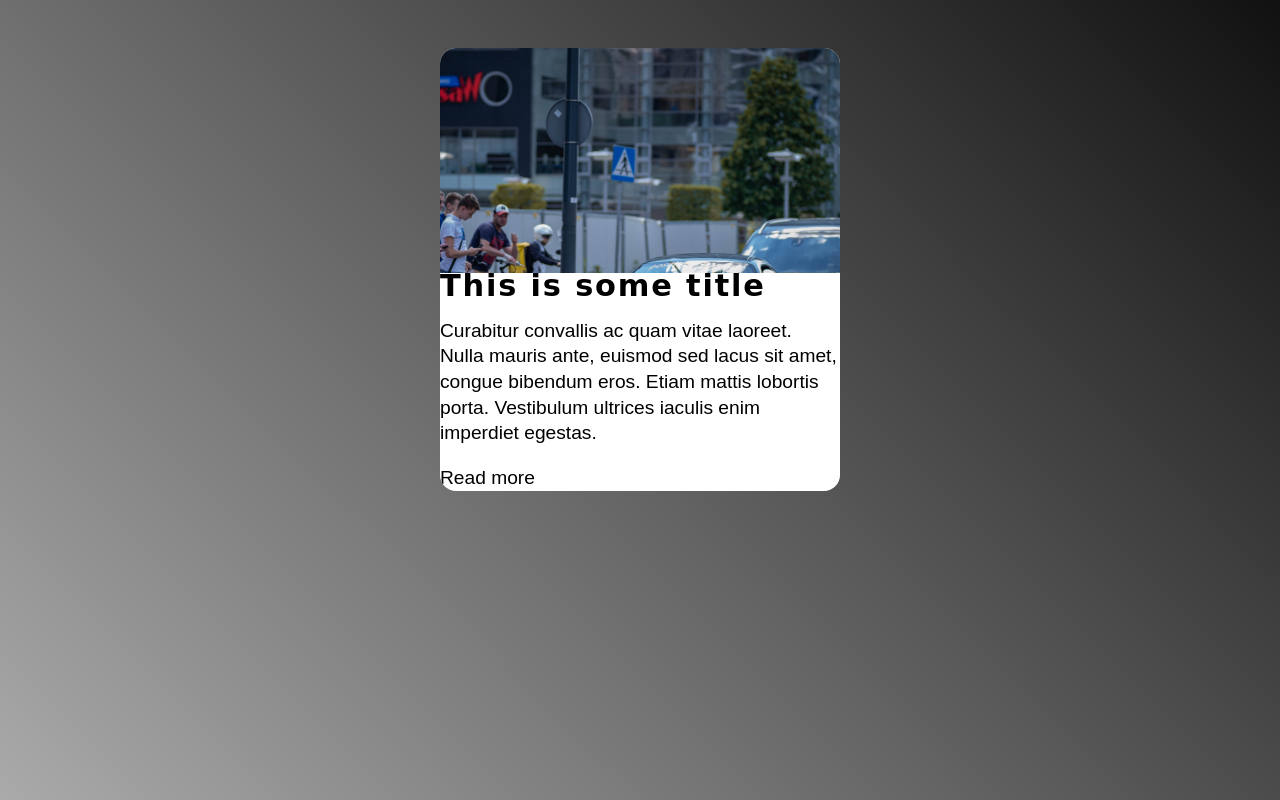
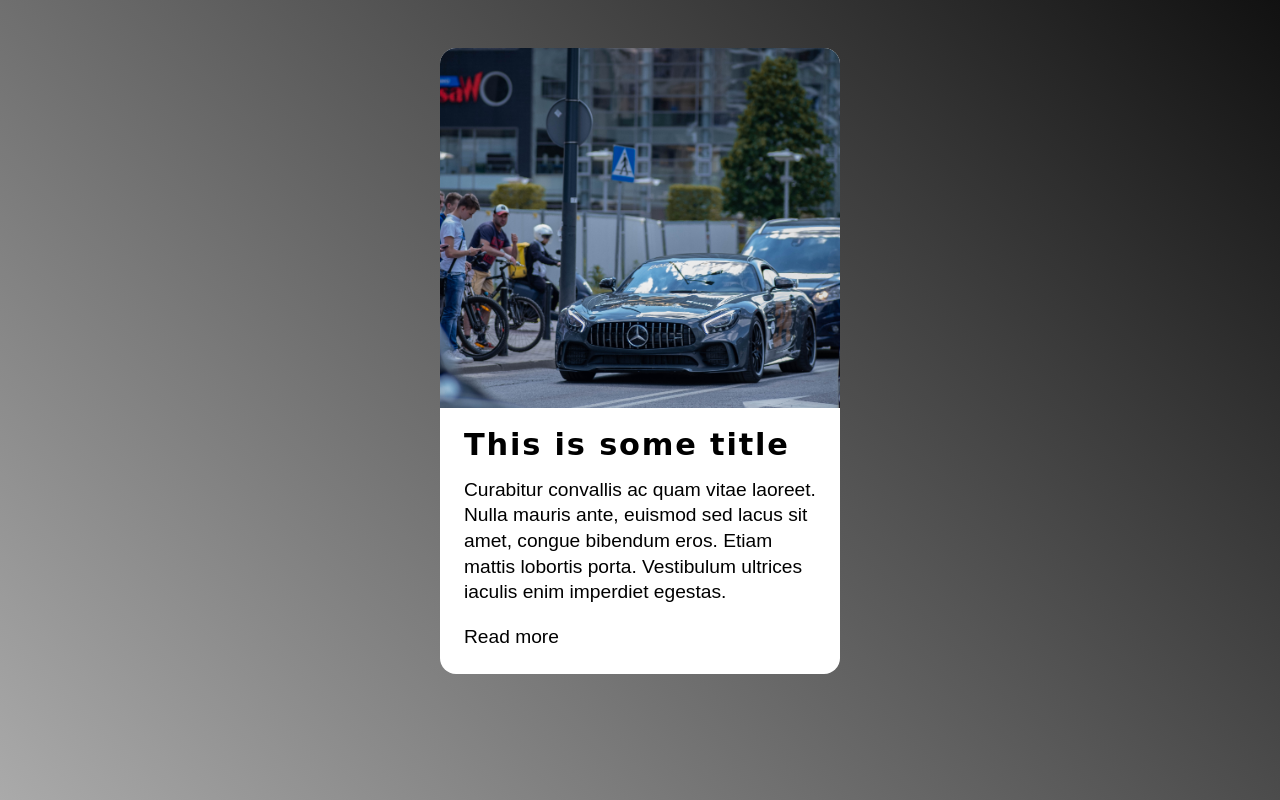
Before and after one commit to DontStopPrograming/cssShortSeventeenth-, a plain HTML site: page index.html in a window 1280 px wide. Drawn offline with Linux system fonts and the light colour scheme.

Commit message:
modified

```diff
--- a/index.css
+++ b/index.css
@@ -34,12 +34,12 @@
     transform: scale(1.1);
 }
 
-article-body {
+.article-body {
     padding: 24px;
   }
 
   .clickable-card h2 {
-    margin: 0 0 18px 0;
+    margin: 0px 0px 18px 0px;
     font-family: "Bebas Neue", cursive;
     font-size: 1.9rem;
     letter-spacing: 0.06em;
@@ -48,15 +48,16 @@ article-body {
 
   img {
     max-width: 100%;
+
   }
 
   figure {
     margin: 0;
     padding: 0;
-    aspect-ratio: 16 / 9;
+    aspect-ratio: 10 / 9;
     overflow: hidden;
+
   }
-
 
 
   *,
```
